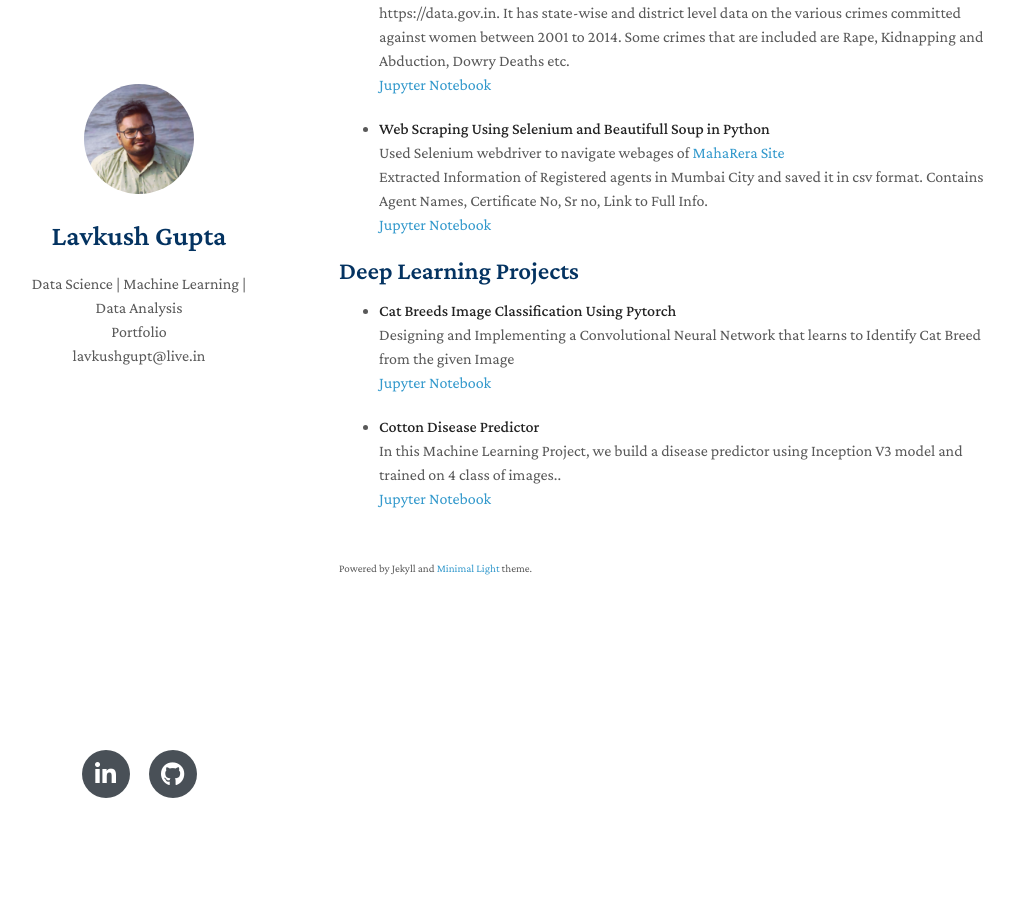
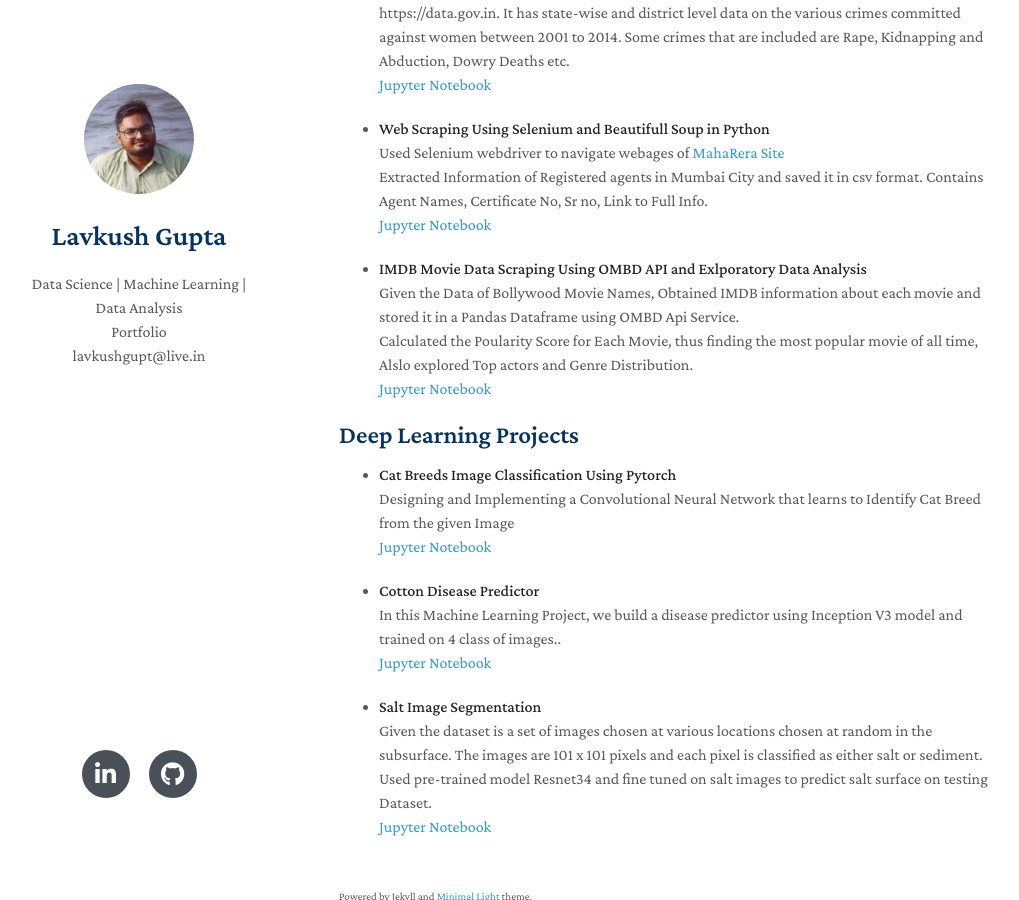
Before and after one commit to llavkush/Data-Science-Portfolio, a Jekyll site: the page built from index.md, in a window 1280 px wide and 900 px high, scrolled down 1004 px. Shown: the whole window, without its empty margins (131-1150 px from the left). Built offline with Jekyll 4.4.1, drawn with Linux system fonts in a browser that asks for light colours; nearby versions of some CDN libraries; a style sheet for code colours, icons or effects is not loaded; our own code applies the rules of GitHub Pages for plain Markdown files.

Commit message:
Update index.md

```diff
--- a/index.md
+++ b/index.md
@@ -45,9 +45,13 @@ Passionate about making machine learn and make world a happy place.
 <br>Extracted Information of Registered agents in Mumbai City and saved it in csv format. Contains Agent Names, Certificate No, Sr no, Link to Full Info.
 <br>[Jupyter Notebook](https://github.com/llavkush/HelloWorld/blob/master/Maharera_Web_Scraing.ipynb)
 
+- **IMDB Movie Data Scraping Using OMBD API and Exlporatory Data Analysis**
+<br>Given the Data of Bollywood Movie Names, Obtained IMDB information about each movie and stored it in a Pandas Dataframe using OMBD Api Service.
+<br>Calculated the Poularity Score for Each Movie, thus finding the most popular movie of all time, Alslo explored Top actors and Genre Distribution.
+<br>[Jupyter Notebook](https://github.com/llavkush/HelloWorld/blob/master/IMDB_Analysis%20(1).ipynb)
+
 
 ## Deep Learning Projects
-
 - **Cat Breeds Image Classification Using Pytorch**
 <br>Designing and Implementing a Convolutional Neural Network that learns to Identify Cat Breed from the given Image
 <br>[Jupyter Notebook](https://github.com/llavkush/HelloWorld/blob/master/Cat_breed_image_classificationmodel.ipynb)
@@ -55,3 +59,8 @@ Passionate about making machine learn and make world a happy place.
 - **Cotton Disease Predictor**
 <br>In this Machine Learning Project, we build a disease predictor using Inception V3 model and trained on 4 class of images..
 <br>[Jupyter Notebook](https://github.com/llavkush/HelloWorld/blob/master/Cotton_Disease_Prediction.ipynb)
+
+- **Salt Image Segmentation**
+<br>Given the dataset is a set of images chosen at various locations chosen at random in the subsurface. The images are 101 x 101 pixels and each pixel is classified as either salt or sediment.
+<br>Used pre-trained model Resnet34 and fine tuned on salt images to predict salt surface on testing Dataset.
+<br>[Jupyter Notebook](https://github.com/llavkush/HelloWorld/blob/master/Salt_Image_Segmentation.ipynb)
```
